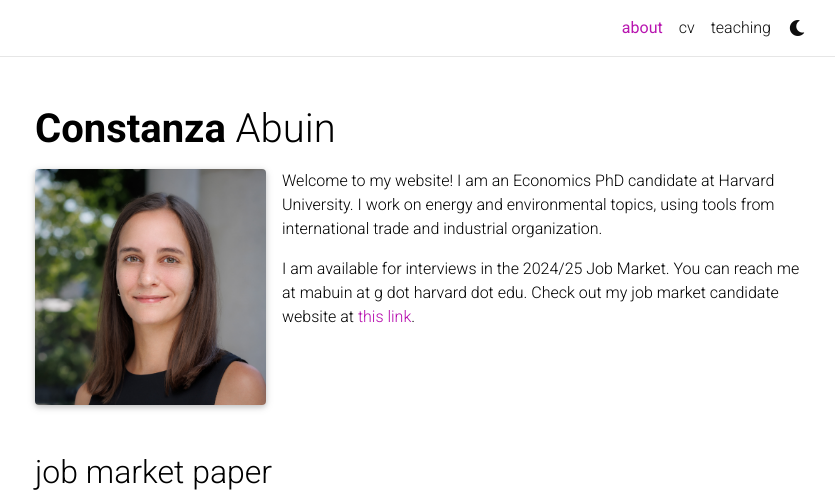
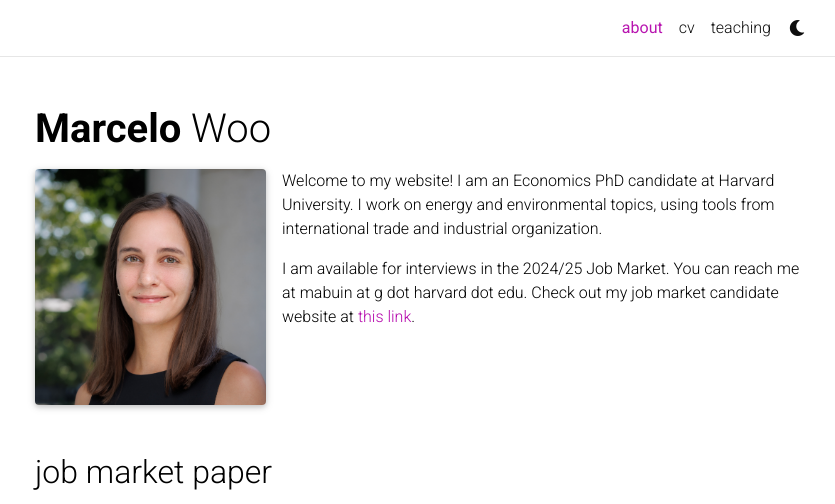
Before and after one commit to marcelowoo/marcelowoo.github.io, a Jekyll site: the page built from _pages/about.md, in a window 1280 px wide, cut to the strip 0-504 px from the top of the page. Shown: the whole strip, without its empty margins (220-1055 px from the left). Built offline with Jekyll 4.4.1, drawn with Linux system fonts in a browser that asks for light colours; comment, search, counter and statistics services are not loaded; a style sheet for code colours, icons or effects is not loaded; some of the changed text lies outside the part shown.

Commit message:
Update _config.yml

```diff
--- a/_config.yml
+++ b/_config.yml
@@ -3,12 +3,12 @@
 # -----------------------------------------------------------------------------
 
 title: blank # the website title (if blank, full name will be used instead)
-first_name: Constanza
+first_name: Marcelo
 middle_name:
-last_name: Abuin
-email: mabuin@g.harvard.edu
+last_name: Woo
+email: marcelo.woo1@nottingham.ac.uk
 description: > # the ">" symbol means to ignore newlines until "footer_text:"
-  Constanza Abuin's personal website
+  Marcelo Woo's personal website
 footer_text: >
   Powered by <a href="https://jekyllrb.com/" target="_blank">Jekyll</a> with <a href="https://github.com/alshedivat/al-folio">al-folio</a> theme.
   Hosted by <a href="https://pages.github.com/" target="_blank">GitHub Pages</a>.
@@ -18,7 +18,7 @@
 lang: en # the language of your site (for example: en, fr, cn, ru, etc.)
 icon: ⚛️  # the emoji used as the favicon (alternatively, provide image name in /assets/img/)
 
-url: https://constanzaabuin.github.io # the base hostname & protocol for your site
+url: https://marcelowoo.github.io # the base hostname & protocol for your site
 baseurl:  # the subpath of your site, e.g. /blog/
 last_updated: false # set to true if you want to display last updated in the footer
 impressum_path:  # set to path to include impressum link in the footer, use the same path as permalink in a page, helps to conform with EU GDPR
```
